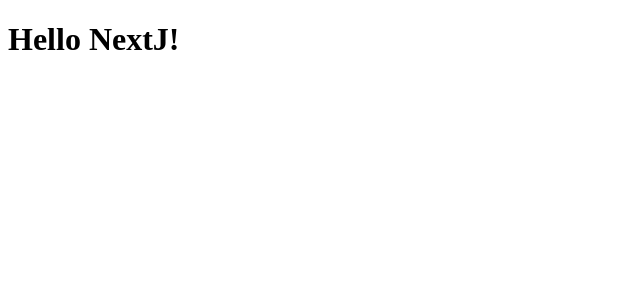
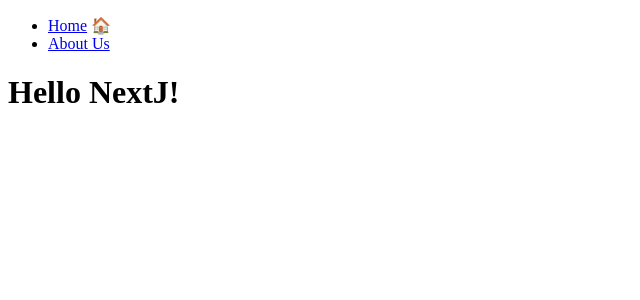
Before and after one commit to bokyum/nextjs-basic, a Next.js app: page / in a window 1280 px wide. Shown: the top 300 px of the page, without its empty margins (0-640 px from the left). Built offline with nearby package versions, Linux system fonts and the light colour scheme.

Commit message:
navigation

```diff
--- a/app/page.tsx
+++ b/app/page.tsx
@@ -1,3 +1,10 @@
+import Navigation from "../components/navigation";
+
 export default function Page() {
-  return <h1>Hello NextJ!</h1>;
+  return (
+    <div>
+      <Navigation />
+      <h1>Hello NextJ!</h1>
+    </div>
+  );
 }
--- /dev/null
+++ b/components/navigation.tsx
@@ -0,0 +1,21 @@
+"use client";
+import Link from "next/link";
+import { usePathname } from "next/navigation";
+
+export default function Navigation() {
+  const path = usePathname();
+  console.log("path", path);
+  return (
+    <nav>
+      <ul>
+        <li>
+          <Link href="/">Home</Link> {path === "/" ? "🏠" : ""}
+        </li>
+        <li>
+          <Link href="/about-us">About Us</Link>{" "}
+          {path === "/about-us" ? "📝" : ""}
+        </li>
+      </ul>
+    </nav>
+  );
+}
```
Also changed, not shown: app/about-us/page.tsx (+8 -1 lines), app/not-found.tsx (+9 -1 lines).
